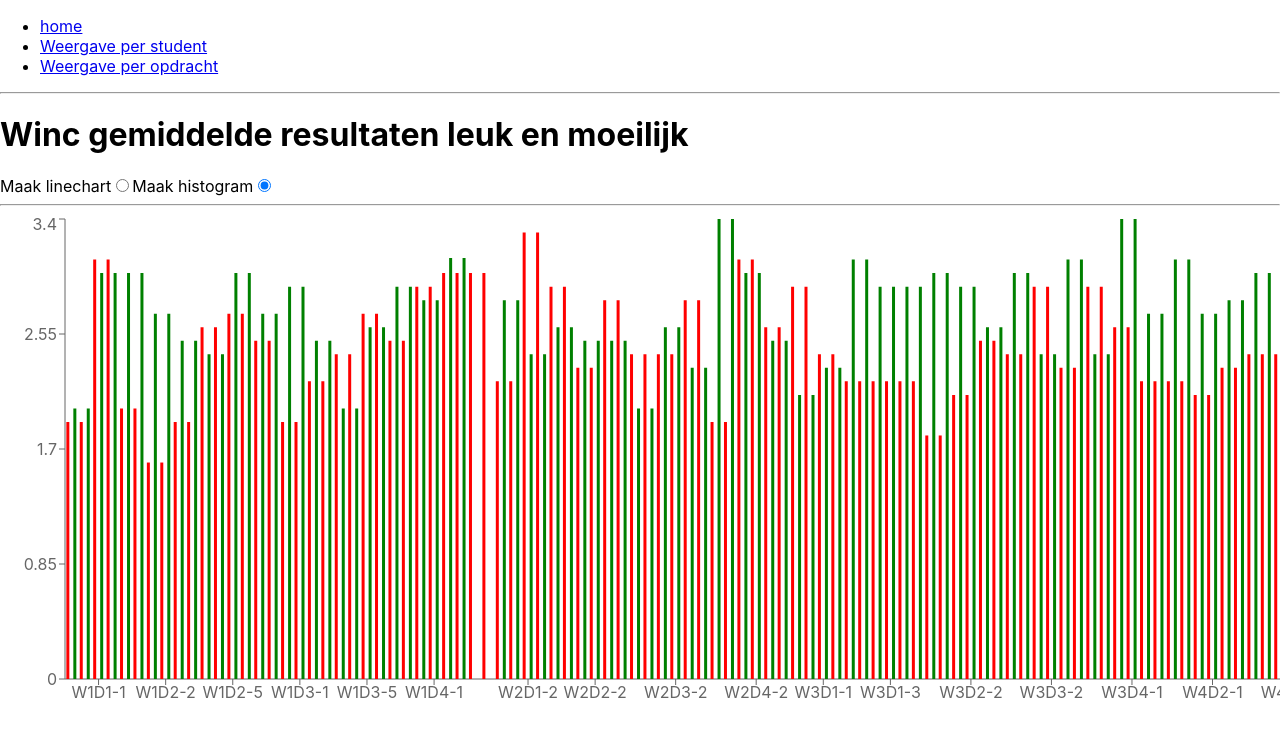
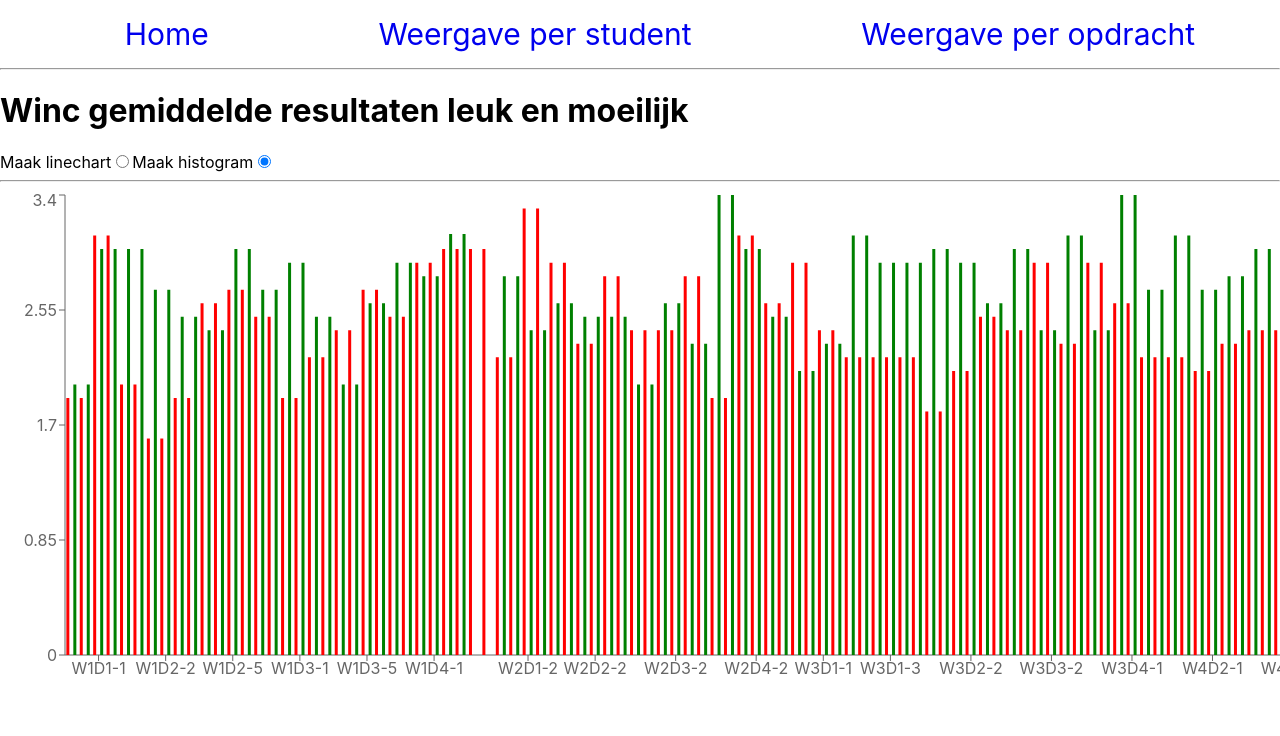
Before and after one commit to paul00000000003/level-38-eindopdracht, a React (Create React App) app: page / in a window 1280 px wide. Shown: the top 736 px of the page. Built offline with nearby package versions, Linux system fonts and the light colour scheme.

Commit message:
wijzigingen

```diff
--- a/src/app/App.css
+++ b/src/app/App.css
@@ -1,38 +1,22 @@
-.App {
-  text-align: center;
+.scoremogelijkheden {
+  display: -webkit-box;
+  display: -ms-flexbox;
+  display: flex;
+  -ms-flex-pack: distribute;
+      justify-content: space-around;
 }
 
-.App-logo {
-  height: 40vmin;
-  pointer-events: none;
+.li-nav {
+  list-style-type: none;
+  font-size: 30px;
 }
 
-@media (prefers-reduced-motion: no-preference) {
-  .App-logo {
-    animation: App-logo-spin infinite 20s linear;
-  }
+.link {
+  text-decoration: none;
 }
 
-.App-header {
-  background-color: #282c34;
-  min-height: 100vh;
-  display: flex;
-  flex-direction: column;
-  align-items: center;
-  justify-content: center;
-  font-size: calc(10px + 2vmin);
-  color: white;
+.link:hover {
+  font-weight: bold;
+  color: orange;
 }
-
-.App-link {
-  color: #61dafb;
-}
-
-@keyframes App-logo-spin {
-  from {
-    transform: rotate(0deg);
-  }
-  to {
-    transform: rotate(360deg);
-  }
-}
+/*# sourceMappingURL=App.css.map */
--- a/src/app/App.jsx
+++ b/src/app/App.jsx
@@ -1,55 +1,64 @@
-import React, { Component } from 'react'
-import { BrowserRouter as Router, Switch, Route, Link } from 'react-router-dom'
-import Scores from './Scores'
-import Home from '../home/Home'
-import WeergavePerStudent from '../weergavePerStudent/WeergavePerStudent'
-import WeergavePerOpdracht from '../opdrachtenWeergave/WeergavePerOpdracht'
-
+import React, { Component } from "react";
+import { BrowserRouter as Router, Switch, Route, Link } from "react-router-dom";
+import Scores from "./Scores";
+import Home from "../home/Home";
+import WeergavePerStudent from "../weergavePerStudent/WeergavePerStudent";
+import WeergavePerOpdracht from "../opdrachtenWeergave/WeergavePerOpdracht";
+import "./App.css";
 
 class App extends Component {
-    constructor(){super()
-                  this.state={scores:[],
-                              schermGeladen:false}
-                  }
+  constructor() {
+    super();
+    this.state = { scores: [], schermGeladen: false };
+  }
 
+  componentDidMount() {
+    this.setState({ scores: Scores, schermGeladen: true });
+  }
 
-    componentDidMount()
-    {
-        this.setState({scores:Scores,
-                       schermGeladen:true })
-    }
-
-
-    render() {
-
-        if (this.state.schermGeladen)
-        {
-           return (<Router>
-            <nav >
-            <ul >
-            <li > < Link to = { '/' } className = "nav-link" >home</Link></li >
-            <li > < Link to = {'./weergavePerStudent'} >Weergave per student</Link></li>
-            <li > < Link to = {'./weergavePerOpdracht' } > Weergave per opdracht  </Link></li >
+  render() {
+    if (this.state.schermGeladen) {
+      return (
+        <Router>
+          <nav>
+            <ul className="scoremogelijkheden">
+              <li className="li-nav">
+                {" "}
+                <Link className="link nav-link" to={"/"}>
+                  Home
+                </Link>
+              </li>
+              <li className="li-nav">
+                {" "}
+                <Link className="link" to={"./weergavePerStudent"}>
+                  Weergave per student
+                </Link>
+              </li>
+              <li className="li-nav">
+                {" "}
+                <Link className="link" to={"./weergavePerOpdracht"}>
+                  {" "}
+                  Weergave per opdracht{" "}
+                </Link>
+              </li>
             </ul>
-            </nav >
-            <hr / >
-            <Switch >
-            <Route exact path = '/' >
-            <Home scores={this.state.scores}/>
+          </nav>
+          <hr />
+          <Switch>
+            <Route exact path="/">
+              <Home scores={this.state.scores} />
             </Route>
-            <Route path = '/weergavePerStudent'>
-            <WeergavePerStudent scores={this.state.scores}  />
+            <Route path="/weergavePerStudent">
+              <WeergavePerStudent scores={this.state.scores} />
             </Route>
-            <Route path = '/weergavePerOpdracht' >
-            <WeergavePerOpdracht scores={this.state.scores}/>
+            <Route path="/weergavePerOpdracht">
+              <WeergavePerOpdracht scores={this.state.scores} />
             </Route>
-            </Switch >
-            </Router>
-        )
-        }
-        else return(<h1>Moment geduld. Gegevens worden geladen</h1>)
-    }
-
+          </Switch>
+        </Router>
+      );
+    } else return <h1>Moment geduld. Gegevens worden geladen</h1>;
+  }
 }
 
-export default App
+export default App;
--- /dev/null
+++ b/src/app/App.scss
@@ -0,0 +1,18 @@
+.scoremogelijkheden {
+    display: flex;
+    justify-content: space-around
+}
+
+.li-nav {
+    list-style-type: none;
+    font-size: 30px;
+}
+
+.link {
+    text-decoration: none;
+}
+
+.link:hover {
+    font-weight: bold;
+    color: orange;
+}
```
Also changed, not shown: 2 other files (tests, documents, lock files or other folders).
